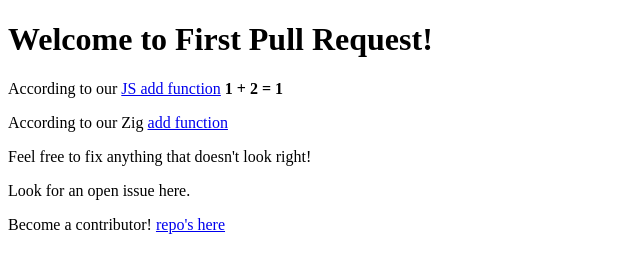
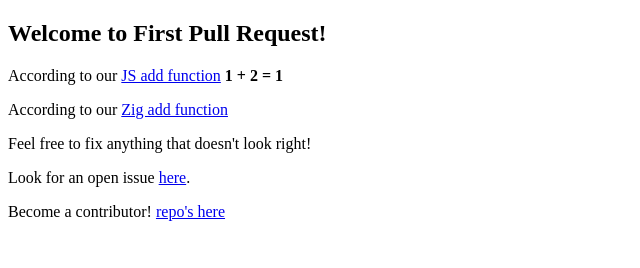
Before and after one commit to alex1yaremchuk/first-pull-request, a plain HTML site: page index.html in a window 1280 px wide. Shown: the whole page, without its empty margins (0-640 px from the left). Drawn offline with Linux system fonts and the light colour scheme; no server answers.

```diff
--- a/index.html
+++ b/index.html
@@ -6,14 +6,14 @@
   <title>First Pull Request</title>
 </head>
 <body>
-  <h1>Welcome to First Pull Request!</h1>
+  <h2>Welcome to First Pull Request!</h2>
   <p>According to our <a href="https://github.com/alex1yaremchuk/first-pull-request/blob/main/javascript/src/index.js" target="_blank">
     JS add function</a> <b><span id="calculator-result"></span></b></p>
 
-  <p>According to our Zig <a href="https://github.com/alex1yaremchuk/first-pull-request/blob/main/zig/index.zig" target="_blank">add function</a> <b><span id="zig-result"></span></b></p>
+  <p>According to our <a href="https://github.com/alex1yaremchuk/first-pull-request/blob/main/zig/index.zig" target="_blank">Zig add function</a> <b><span id="zig-result"></span></b></p>
 
   <p>Feel free to fix anything that doesn't look right!</p>
-  <p>Look for an open issue <a src="https://github.com/alex1yaremchuk/first-pull-request/issues" target="_blank">here</a>.</p>
+  <p>Look for an open issue <a href="https://github.com/alex1yaremchuk/first-pull-request/issues" target="_blank">here</a>.</p>
   <p>Become a contributor! <a href="https://github.com/alex1yaremchuk/first-pull-request">repo's here</a></p>
   <script>
     async function loadWasm() {
```
Also changed, not shown: .github/workflows/push.yml.
